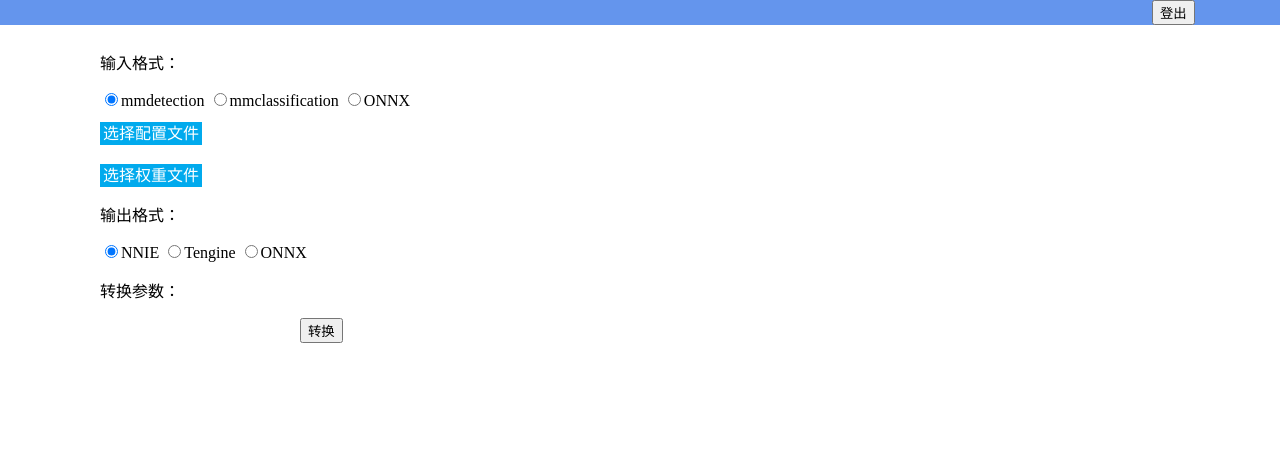
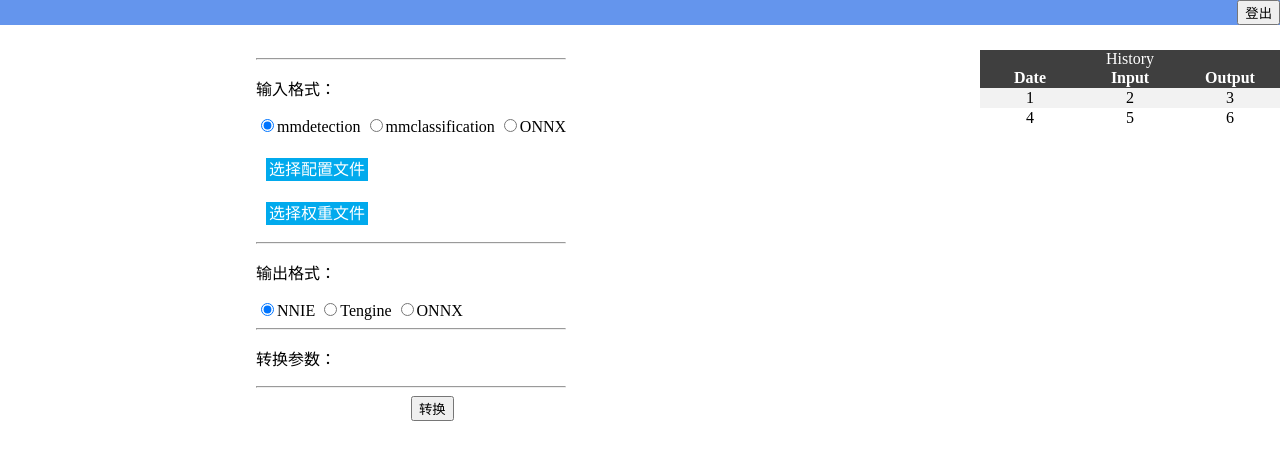
Before and after one commit to ml-inory/ModelConverterWeb, a Flask app: page / in a window 1280 px wide. Shown: the top 460 px of the page. Run offline with Flask 2, Linux system fonts and the light colour scheme; the visitor is signed in with stand-in values (Sample User, id 1).

Commit message:
TODO: 上传文件后保持前端变化

```diff
--- a/main.py
+++ b/main.py
@@ -8,13 +8,13 @@ import os
 from flask import Flask, render_template
 from flask_login import LoginManager, current_user, login_required
 from user import User, get_user
-from flask import render_template, redirect, url_for, request
+from flask import render_template, redirect, url_for, request, flash, send_from_directory
 from flask_login import login_user
 from elements.LoginForm import LoginForm
-from werkzeug import secure_filename
+from werkzeug.utils import secure_filename
 
 # 上传文件路径
-UPLOAD_FOLDER = '/uploads'
+UPLOAD_FOLDER = os.path.join(os.path.dirname(__file__), 'static', 'upload')
 
 # 创建Flask应用
 app = Flask(__name__)
@@ -33,6 +33,43 @@ login_manager.login_view = 'login'
 @login_required
 def index():
     return render_template('index.html', username=current_user.username)
+
+@app.route('/<weight_file>')
+@login_required
+def show_weight_file(weight_file):
+    return render_template('index.html', username=current_user.username, weight_file=weight_file)
+
+# 上传文件
+@app.route('/', methods=['GET', 'POST'])
+def upload_file():
+    if request.method == 'POST':
+        # check if the post request has the file part
+        print(type(request.files))
+        print(list(request.files.lists())[0])
+        file_type = request.form['type']
+        print(file_type)
+        if 'onnx_file' not in request.files:
+            flash('No file part')
+            return redirect(request.url)
+        file = request.files['onnx_file']
+        # if user does not select file, browser also
+        # submit an empty part without filename
+        if file.filename == '':
+            flash('No selected file')
+            return redirect(request.url)
+        if file:
+            filename = secure_filename(file.filename)
+            save_path = os.path.join(app.config['UPLOAD_FOLDER'], filename)
+            file.save(save_path)
+            return redirect(url_for('uploaded_file', filename=filename))
+    return ''
+
+# 上传成功后的处理
+@app.route('/uploads/<filename>')
+def uploaded_file(filename):
+    print(os.path.basename(filename))
+    return redirect(url_for('show_weight_file', weight_file=filename))
+    # return send_from_directory(app.config['UPLOAD_FOLDER'], filename)
 
 @app.route('/login/', methods=('GET', 'POST'))  # 登录
 def login():
--- a/static/styles/index.css
+++ b/static/styles/index.css
@@ -16,19 +16,67 @@ body{
 }
 
 .navi_btns{
-    margin-left: 90%;
+    /*margin-left: 90%;*/
+    float: right;
     width: auto;
 }
 
 .viewport{
+    /*margin: 0;*/
     margin-top: 50px;
+    width: 100%;
+    padding: 0;
+    position: fixed;
 }
 
 .main{
     position: relative;
     margin-left: 20%;
-    /*margin-right: 20%;*/
+    margin-right: 0;
+    /*float: none;*/
+    overflow: hidden;
     width: auto;
+    display: inline-block;
+}
+
+.history{
+    position: absolute;
+    float: right;
+    right: 0;
+    height: 100%;
+    display: inline-block;
+}
+
+.history table{
+    /*border: 1px solid black;*/
+    border-collapse: collapse;
+    text-align: center;
+    width: 300px;
+    table-layout: fixed;
+    overflow-x: hidden;
+    overflow-y: auto;
+}
+
+.history table tbody{
+    border-spacing: 0;
+}
+
+.history table caption{
+    background-color: #3f3f3f;
+    color: white;
+}
+
+.history tr:nth-child(even) {
+    background-color: #f2f2f2;
+}
+
+.history tr:hover {
+    background-color: #ddd;
+}
+
+.history th {
+    background-color: #3f3f3f;
+    color: white;
 }
 
 #convert_btn{
@@ -36,10 +84,15 @@ body{
     left: 50%;
 }
 
+.input_upload form{
+    display: inline-block;
+    margin: 10px;
+}
+
 .upload_btn{
     padding:3px;
     background: #01AAED;
-    color: #fff
+    color: #fff;
 }
 
 .upload_btn:hover {
@@ -50,7 +103,14 @@ body{
     margin-top: 10px;
 }
 
+.input_upload h5{
+    display: inline;
+}
+
 .upload_input{
-    position: absolute;
-    clip: rect(0 0 0 0);
+    display: none;
 }
+
+.upload_hidden{
+    display: none;
+}
--- a/templates/index.html
+++ b/templates/index.html
@@ -3,11 +3,10 @@
 <head>
     <meta charset="UTF-8">
     <link rel="stylesheet" type="text/css" href="{{ url_for('static',filename='styles/index.css') }}">
-    <script type=text/javascript src="{{
-    url_for('static', filename='js/index.js') }}"></script>
+    <script type=text/javascript src="{{ url_for('static', filename='js/index.js') }}"></script>
     <title>模型转换: {{ username }}</title>
 </head>
-<body>
+<body onload="select_input_format()">
     <!-- 导航栏 -->
     <nav class="navigator">
         <!-- 按钮组 -->
@@ -19,6 +18,7 @@
     <div class="viewport">
         <!-- 转换 -->
         <div class="main">
+            <hr/>
             <!-- 输入格式 -->
             <p>输入格式：</p>
             <input type="radio" id="radio_mmdet" name="input_format" onclick="select_input_format()" checked/>mmdetection
@@ -27,46 +27,79 @@
 
             <!-- mmdetection输入 -->
             <div class="input_upload" id="input_mmdet">
-                <form>
+                <form method=post enctype=multipart/form-data>
                     <label class="upload_btn" for="mmdet_config">选择配置文件</label>
-                    <input class="upload_input" type="file" id="mmdet_config" accept="application/json">
+                    <input class="upload_hidden" type="text" name="type" value="mmdet">
+                    <input class="upload_input" type="file" id="mmdet_config" name="mmdet_config" accept="application/json" onchange="form.submit()">
                 </form>
                 <br>
-                <form>
+                <form method=post enctype=multipart/form-data>
                     <label class="upload_btn" for="mmdet_pth">选择权重文件</label>
-                    <input class="upload_input" type="file" id="mmdet_pth" accept=".pth" >
+                    <input class="upload_hidden" type="text" name="type" value="mmdet">
+                    <input class="upload_input" type="file" id="mmdet_pth" name="mmdet_pth" accept=".pth" onchange="form.submit()">
                 </form>
             </div>
 
             <!-- mmclassification输入 -->
             <div class="input_upload" id="input_mmcls" style="display: none">
-                <form>
+                <form method=post enctype=multipart/form-data>
                     <label class="upload_btn" for="mmcls_config">选择配置文件</label>
-                    <input class="upload_input" type="file" id="mmcls_config" accept="application/json" >
+                    <input class="upload_hidden" type="text" name="type" value="mmcls">
+                    <input class="upload_input" type="file" id="mmcls_config" name="mmcls_config" accept="application/json" onchange="form.submit()">
                 </form>
                 <br>
-                <form>
+                <form method=post enctype=multipart/form-data>
                     <label class="upload_btn" for="mmcls_pth">选择权重文件</label>
-                    <input class="upload_input" type="file" id="mmcls_pth" accept=".pth" >
+                    <input class="upload_hidden" type="text" name="type" value="mmcls">
+                    <input class="upload_input" type="file" id="mmcls_pth" name="mmcls_pth" accept=".pth" onchange="form.submit()">
                 </form>
             </div>
 
             <!-- onnx输入 -->
             <div class="input_upload" id="input_onnx" style="display: none">
-                <form>
+                <form method=post enctype=multipart/form-data>
                     <label class="upload_btn" for="onnx_file">选择权重文件</label>
-                    <input class="upload_input" type="file" id="onnx_file" accept=".onnx" >
+                    <input class="upload_hidden" type="text" name="type" value="onnx">
+                    <input class="upload_input" type="file" id="onnx_file" name="onnx_file" accept=".onnx" onchange="form.submit()">
                 </form>
             </div>
+
+            <hr/>
 
             <p>输出格式：</p>
             <input type="radio" id="output_nnie" name="output_format" checked/>NNIE
             <input type="radio" id="output_tengine" name="output_format"/>Tengine
             <input type="radio" id="output_onnx" name="output_format"/>ONNX
 
+            <hr/>
             <p>转换参数：</p>
 
+            <hr/>
             <button id="convert_btn">转换</button>
+        </div>
+
+        <!-- 历史记录 -->
+        <div class="history">
+            <table>
+                <caption>History</caption>
+                <tbody>
+                <tr>
+                    <th>Date</th>
+                    <th>Input</th>
+                    <th>Output</th>
+                </tr>
+                <tr>
+                    <td>1</td>
+                    <td>2</td>
+                    <td>3</td>
+                </tr>
+                <tr>
+                    <td>4</td>
+                    <td>5</td>
+                    <td>6</td>
+                </tr>
+                </tbody>
+            </table>
         </div>
     </div>
 
```
